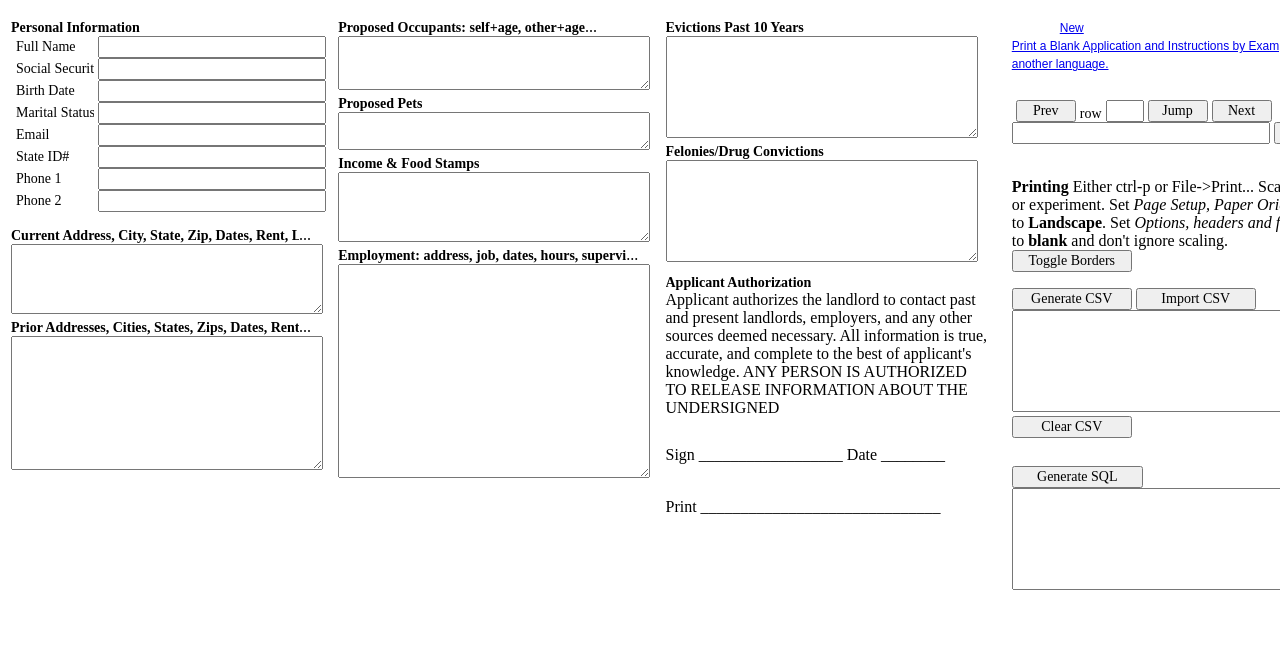
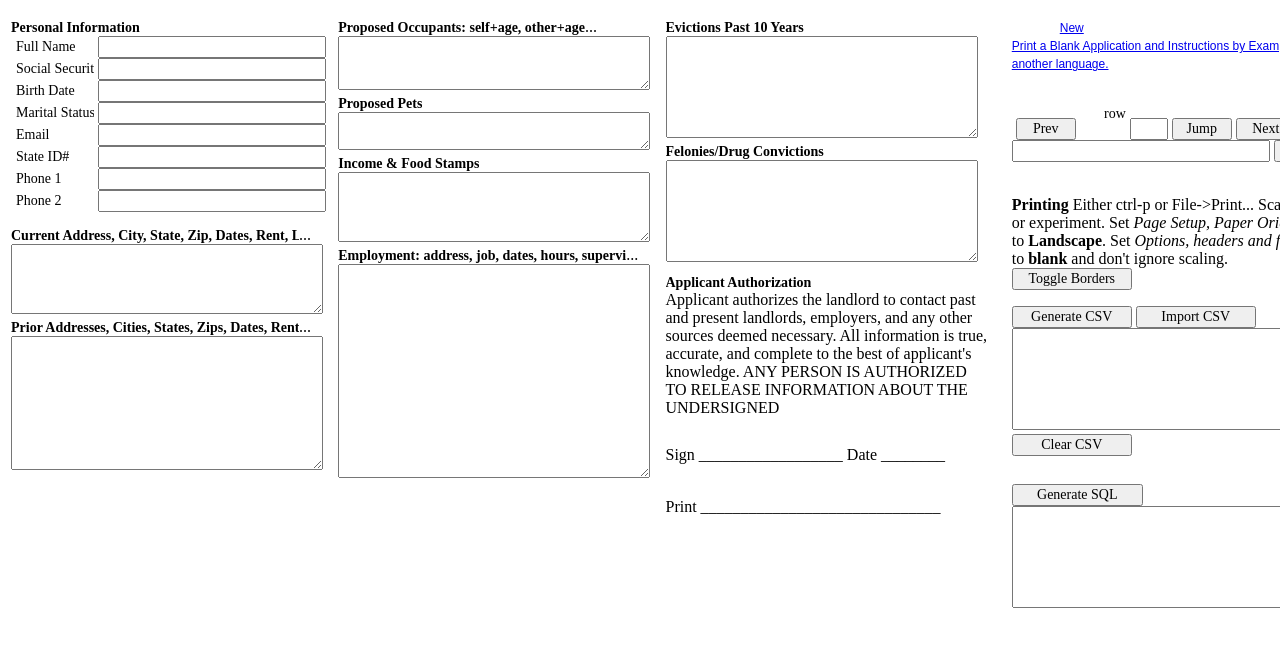
Before and after one commit to colinkeenan/rentap, a website: page data/rentap.html in a window 1280 px wide. Shown: the part 75-722 px from the top of the page. Drawn offline with Linux system fonts and the light colour scheme.

Commit message:
having previously cleared the rownumber on each refresh to make it easier to enter a new one for the jump button, decided now to put another readonly input showing the row next to the rownumber box and moved the label to the row above those two row inputs. Still have rowprint showing top of form, but don't usually look there when using the navigation buttons so good to have row displayed next to the navigation buttons.

```diff
--- a/data/rentap-screen.css
+++ b/data/rentap-screen.css
@@ -6,7 +6,8 @@
 #rentaladdress, #rentalcitystzip {font:12px serif; font-weight: bold; border-width:0px; vertical-align:top; max-width: 180px; width: 180px; max-height: 18px; margin:0px; padding:0px; display: block}
 #authdate {width:84px; display:block; position: relative; top: -8px;}
 #guestdate, #rentdate {width:84px; display:block; position: relative; top: -8px;}
-#rowprint {width:42px; border-width:0px;position: relative; top: -8px;}
+#rowprint {width:42px; border-width:0px; position: relative; top: -8px;}
+#row {width:42px; border-width:0px;}
 #rentapbody {min-width: 1330px; margin:0px;}
 ul {margin-left:0px; padding-left:0px;}
 li {list-style: none;}
--- a/data/rentap.html
+++ b/data/rentap.html
@@ -173,11 +173,12 @@
                </li>
                <li>
                   <div style="padding:14px" />
+                  <label for="rownumber" style="min-width:100px; text-align:right; position:relative; top:+18px;">row</label>
                </li>
                <li>
                   <div id="prevbutton" class="inline"></div>
                   <input id="prevbutton" type="button" class="inlinebutton" onClick="javascript:prevButton();" value="Prev"/>
-                  <label for="rownumber" style="max-width:30px; min-width: 2px;">row</label>
+                  <input type="text" id="row" class="inline" style="text-align: right;" value="" />
                   <input type="text" id="rownumber" onfocus="javascript:setClickButton('jump')" onkeydown="return processKey(event)" class="inline" style="max-width: 30px;" title="Jump to row 0 to find printable instructions for applicants." value=""/>
                   <input id="jumpbutton" type="button" class="inlinebutton" onClick="javascript:jumpButton();" value="Jump"/>
                   <input id="nextbutton" type="button" class="inlinebutton" onClick="javascript:nextButton();" value="Next"/>
--- a/data/rentap.js
+++ b/data/rentap.js
@@ -47,6 +47,7 @@ function displayRentap(rentap) {
    var mode = window.sessionStorage.getItem("rentapmode"); //new | edit | discarded
 
    document.getElementById('rownumber').value = '';
+   document.getElementById('row').value=row;
    document.getElementById('csv').value = csv;
    document.getElementById('SQL').value = SQL;
    document.getElementById('fullname').value = rentap[0];
--- a/package.json
+++ b/package.json
@@ -1,7 +1,7 @@
 {
     "name": "rentap",
     "license": "GPL 3.0",
-    "version": "1.11",
+    "version": "1.20",
     "author": "Colin Keenan <colinnkeenan@gmail.com>",
     "fullName": "Rental Application",
     "id": "jid1-E1afJi6vbTfsRg",
```
Also changed, not shown: 1 other file.
